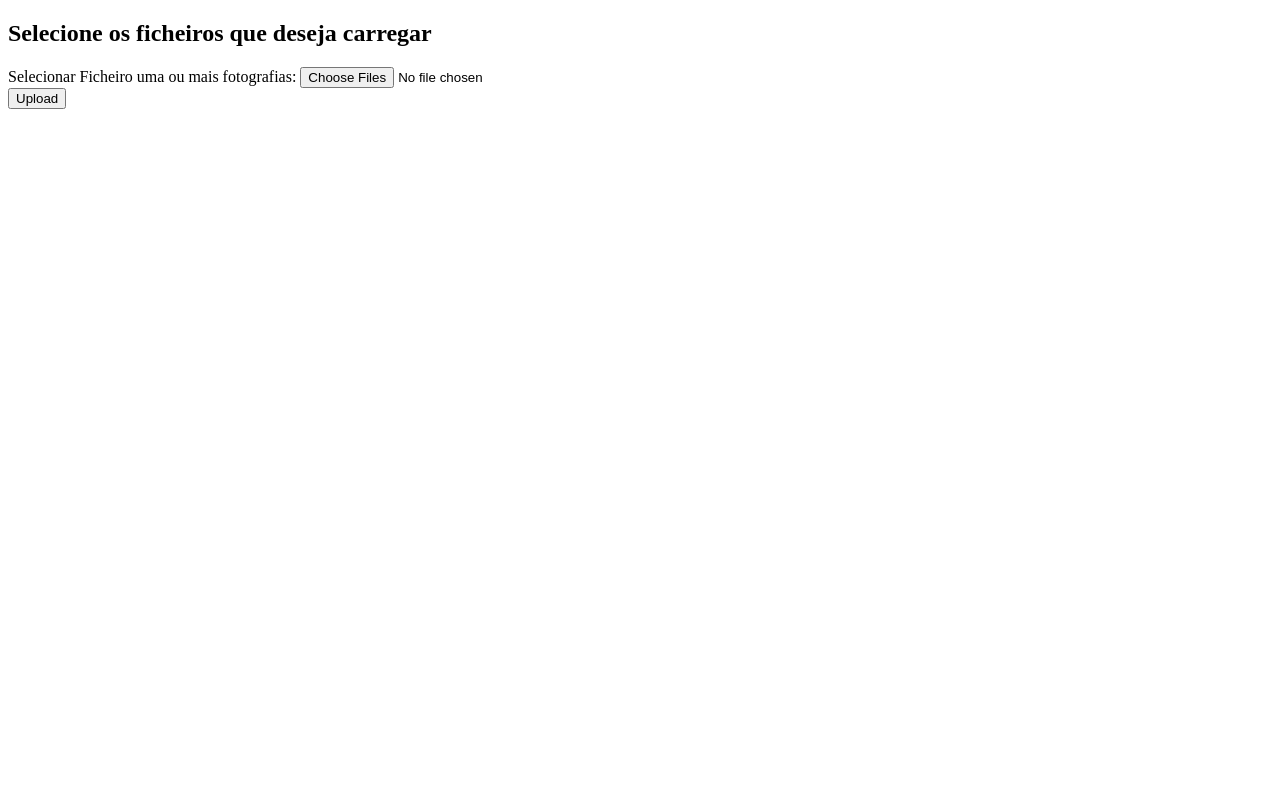
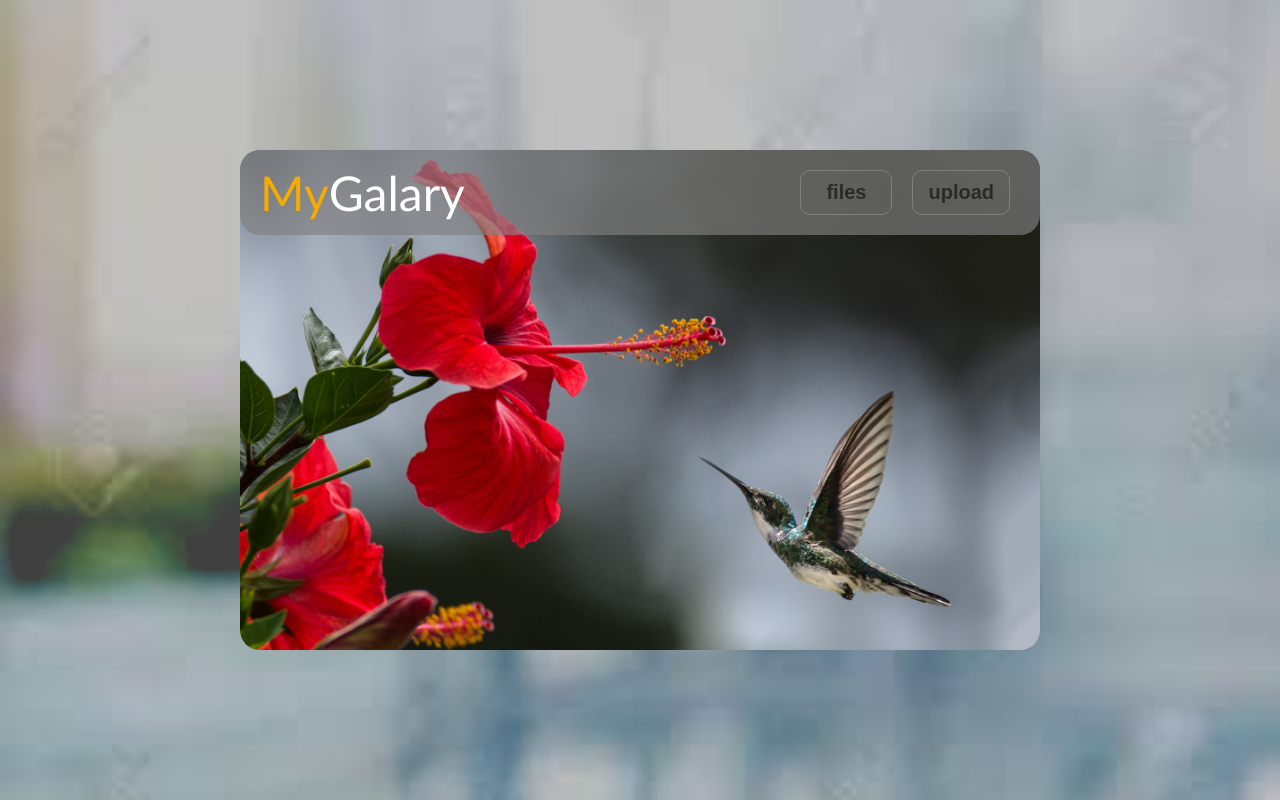
Before and after one commit to anicetodinis/sprint-2-pb-aws-mozambique-equipe7-docker-nodejs-api-gdrive, a website: page public/index.html in a window 1280 px wide. Drawn offline with Linux system fonts and the light colour scheme.

Commit message:
feat: foi movida o fichiro style.css para a pasta css e criou se o layout da pagina

```diff
--- /dev/null
+++ b/public/css/style.css
@@ -0,0 +1,77 @@
+*{
+    box-sizing: border-box;
+    margin: 0;
+    padding: 0;
+    font-style: none;
+    list-style: none;
+
+
+}
+
+body{
+    background-color: rgba(128, 128, 128, 0.493);
+    background-image: url(../img/blur-image.jpeg);
+    background-size: cover;
+    background-blend-mode: difference;
+    height: 100dvh;
+    padding: 5rem;
+    display: flex;
+    justify-content: center;
+    align-items: center;
+}
+
+.container{
+    /* background-color: white; */
+    background-image: url(../img/pexels-philippe-donn-1133957.jpg);
+    background-size: cover;
+    height: 500px;
+    width: 800px;
+    border-radius: 20px;
+}
+
+nav{
+    background-color: rgba(128, 128, 128, 0.658);
+    padding: 10px 20px;
+    display: flex;
+    justify-content: space-between;
+    align-items: center;
+    border-radius: 20px;
+}
+
+ul{
+    display: flex;
+}
+
+nav .logo{
+    color: white;
+    font-size: 3rem;
+    font-family: 'Trebuchet MS', 'Lucida Sans Unicode', 'Lucida Grande', 'Lucida Sans', Arial, sans-serif;
+}
+nav .logo span{
+    color: rgb(245, 171, 0);
+}
+
+nav ul li{
+    background-color: transparent;
+    color: rgb(43, 42, 42);
+    font-size: 20px;
+    font-family: Arial, Helvetica, sans-serif;
+    font-weight: bold;
+    margin: 10px;
+    padding: 10px 15px;
+    border: 1px solid gray;
+    border-radius: 10px;
+}
+li:hover{
+    background-color: gray;
+    color: lightgray;
+}
+nav ul .file{
+    padding: 10px 25px;
+}
+
+.upload-window{
+    background-color: blue;
+    height: 200px;
+    width: 200px;
+}
--- a/public/index.html
+++ b/public/index.html
@@ -1,26 +1,23 @@
 <!DOCTYPE html>
 <html>
-
 <head>
     <meta charset="UTF-8">
     <meta name="viewport" content="width=device-width, initial-scale=1.0">
     <title>Galeria</title>
     <!-- Inclua links para folhas de estilo CSS aqui -->
+    <link rel="stylesheet" href="css/style.css">
     <!-- <link rel="stylesheet" href="styles.css"> -->
 </head>
+<body>
+    <div class="container">
+        <nav>
+           <div class="logo"><span>My</span>Galary</div>
+            <ul>
+                <li class="file">files</li>
+                <li>upload</li>
+            </ul>
+        </nav>
 
-<body>
-    <div>
-        <h2>Selecione os ficheiros que deseja carregar</h2>
-        <p></p>
-        <form>
-            <div >
-                <label for="fileInput" id="fileInputLabel">Selecionar Ficheiro uma ou mais fotografias:</label>
-                <input id="fileInput" type="file" name="Files" required multiple />
-
-            </div>
-            <button id="myButton" type="submit">Upload</button>
-        </form>
     </div>
 </body>
     <script src="src/script.js"></script>
```
Also changed, not shown: public/img/blur-image.jpeg (added), public/img/pexels-pixabay-268533.jpg (deleted), public/img/technology.jpg (deleted), public/style.css (deleted), 1 other file.
